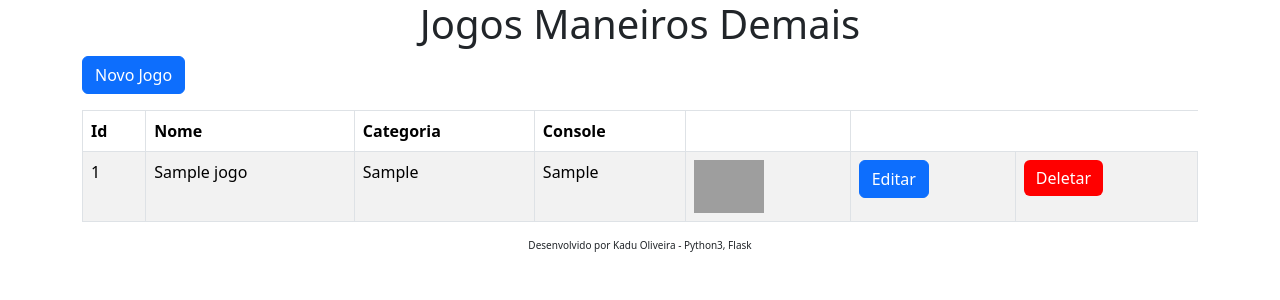
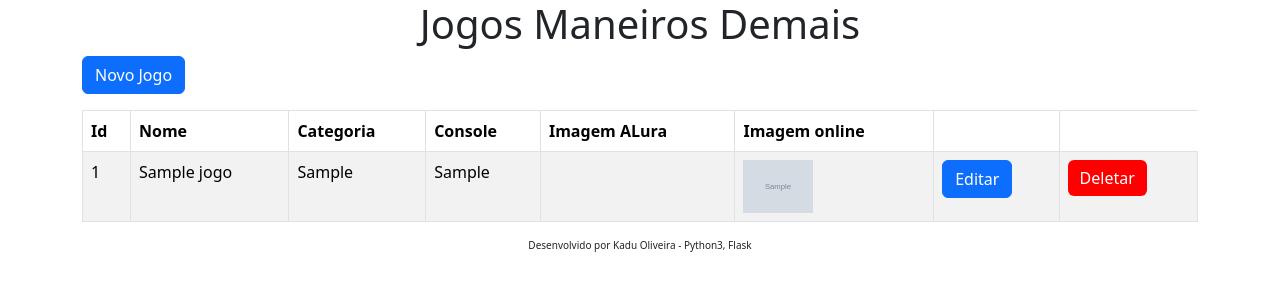
Before and after one commit to kaduoliveira/jogoteca, a Flask app: page / in a window 1280 px wide. Shown: the top 300 px of the page. Run offline with Flask 3, Linux system fonts and the light colour scheme; tables that the repository leaves empty hold one stand-in row (values such as "Sample post"); grey boxes marked "Sample" are stand-in pictures; some libraries are stand-ins or nearby versions; grey boxes are pictures that could not be loaded.

Commit message:
Imagem online implementada

```diff
--- a/models.py
+++ b/models.py
@@ -5,6 +5,7 @@ class Jogos(db.Model):
     nome = db.Column(db.String(50), nullable=False)
     categoria = db.Column(db.String(40), nullable=False)
     console = db.Column(db.String(20), nullable=False)
+    imagem_jogo = db.Column(db.String(500))
 
     def __repr__(self):
         return '<Name %r>' % self.name
--- a/templates/editar.html
+++ b/templates/editar.html
@@ -15,6 +15,10 @@
             <label for="console">Console</label>
             <input type="text" id="console" name="console" class="form-control" value="{{ jogo.console }}">
           </div>
+          <div class="form-group">
+            <label for="imagem_jogo">Imagem on-line</label>
+            <input type="text" id="imagem_jogo" name="imagem_jogo" class="form-control" value="{{ jogo.imagem_jogo }}">
+          </div>
           <br>
           <button type="submit" class="btn btn-primary btn-salvar">Atualizar</button>
           <a href="{{ url_for('index') }}"><button class="btn btn-primary" type="button" >Voltar</button></a>
--- a/templates/lista.html
+++ b/templates/lista.html
@@ -7,6 +7,8 @@
                     <th>Nome</th>
                     <th>Categoria</th>
                     <th>Console</th>
+                    <th>Imagem ALura</th>
+                    <th>Imagem online</th>
                     <th></th>
                 </tr>
             </thead>
@@ -17,7 +19,9 @@
                     <td>{{ jogo.nome }}</td>
                     <td>{{ jogo.categoria }}</td>
                     <td>{{ jogo.console }}</td>
-                    <td><img src="https://www.giantbomb.com/a/uploads/scale_small/8/87790/3005645-box_celeste.png" width="70"></td>
+                    <td></td>
+                    <td>
+                        <img src="{{ jogo.imagem_jogo }}" width="70">
                     <td>
                         <a href="{{ url_for('editar', id=jogo.id) }}"><button class="btn btn-primary" type="button" >Editar</button></a>
 
--- a/templates/novo.html
+++ b/templates/novo.html
@@ -15,6 +15,10 @@
             <label for="console">Console</label>
             <input type="text" id="console" name="console" class="form-control" required>
           </div>
+          <div class="form-group">
+            <label for="imagem_jogo">Imagem on-line</label>
+            <input type="text" id="imagem_jogo" name="imagem_jogo" class="form-control" >
+          </div>
           <button type="submit" class="btn btn-primary btn-salvar">Salvar</button>
           <a href="{{ url_for('index') }}"><button class="btn btn-primary" type="button" >Voltar</button></a>
         </fieldset>
--- a/views.py
+++ b/views.py
@@ -22,6 +22,13 @@ def criar():
     nome = request.form['nome']
     categoria = request.form['categoria']
     console = request.form['console']
+    imagem_padrao = 'https://www.buritama.sp.leg.br/imagens/parlamentares-2013-2016/sem-foto.jpg'
+    imagem_jogo = request.form['imagem_jogo']
+
+    if imagem_jogo == '':
+        imagem_jogo = imagem_padrao
+    else:
+        imagem_jogo = imagem_jogo
 
     jogo = Jogos.query.filter_by(nome=nome).first()
 
@@ -30,9 +37,10 @@ def criar():
         flash('Esse jogo já existe no cadastro')
         return redirect(url_for('index'))
     # inserindo no banco de dados
-    novo_jogo = Jogos(nome=nome, categoria=categoria, console=console)
+    novo_jogo = Jogos(nome=nome, categoria=categoria, console=console, imagem_jogo=imagem_jogo)
     db.session.add(novo_jogo)
     db.session.commit()
+    print(novo_jogo.imagem_jogo)
     print(f'O novo jogo "{nome}" foi criado e enviado para o banco de dados.')
     return redirect(url_for('index'))
 
@@ -62,6 +70,7 @@ def atualizar():
     jogo.nome = request.form['nome']
     jogo.categoria = request.form['categoria']
     jogo.console = request.form['console']
+    jogo.imagem_jogo = request.form['imagem_jogo']
     # Gravando as informações no banco
     db.session.add(jogo)
     db.session.commit()
```
